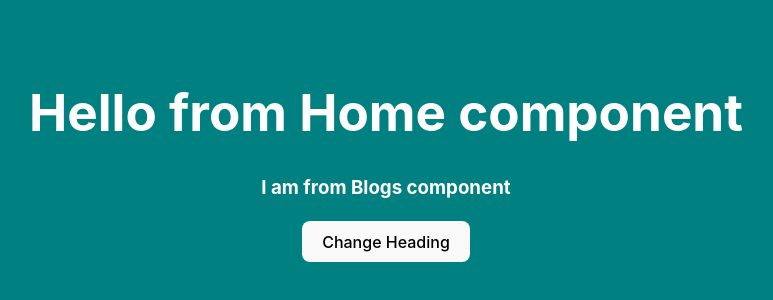
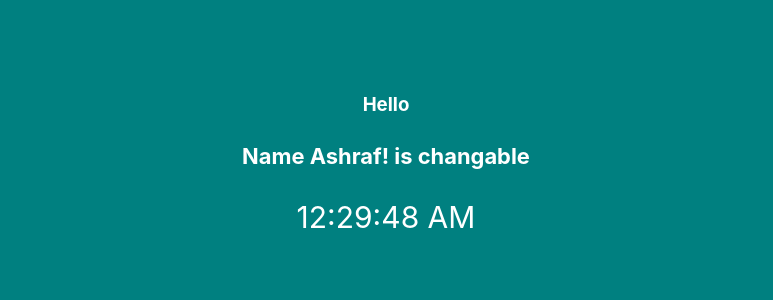
Before and after one commit to ashrafbd1496/react-js, a React (Vite) app: page / in a window 1280 px wide. Shown: the part 244-544 px from the top of the page, without its empty margins (254-1027 px from the left). Built offline with nearby package versions, Linux system fonts and the light colour scheme.

Commit message:
added time using setInerval function

```diff
--- a/index.html
+++ b/index.html
@@ -1,4 +1,3 @@
-<!doctype html>
 <html lang="en">
   <head>
     <meta charset="UTF-8" />
--- a/src/App.jsx
+++ b/src/App.jsx
@@ -7,7 +7,7 @@ function App() {
   return (
     <>
       <Home/>
-      <Blogs/>
+      {/* <Blogs/> */}
     </>
   );
 }
--- a/src/componets/Home/Home.css
+++ b/src/componets/Home/Home.css
@@ -2,3 +2,7 @@
   color: #fff;
   font-size: x-larger;
 }
+.time-now{
+  color: #fff;
+  font-size: 30px;
+}
--- a/src/componets/Home/Home.jsx
+++ b/src/componets/Home/Home.jsx
@@ -1,10 +1,42 @@
 import "./Home.css";
+import React, { useState, useEffect } from "react";
 
-function Home(){
-    return(
-        <div>
-            <h1 className="heading">Hello from Home component</h1>
-        </div>
-    )
+function Home() {
+  const [timeNow, setTimeNow] = useState(new Date().toLocaleTimeString());
+  // Effect to update the time every second
+  useEffect(() => {
+    const intervalId = setInterval(() => {
+      setTimeNow(new Date().toLocaleTimeString());
+    }, 1000);
+
+    // Cleanup function to clear the interval when the component unmounts
+    return () => clearInterval(intervalId);
+  }, []);
+
+  /*
+    element = {
+        type: 'h1',
+        props: {
+            className: 'heading'
+            tabIndex: 0,
+            children: 'Allahu AKbar'
+        }
+    }
+    */
+  //write jsx and pass parameter by sumit
+  function getGreeting(user) {
+    //user is parameter
+    if (user) {
+      return <h3>Name {user}! is changable</h3>;
+    }
+    return <h3>Hello Stranger</h3>;
+  }
+  const element2 = <h3>Hello {getGreeting("Ashraf")}</h3>; //remove argument asrhaf -Stranger will show
+  return (
+    <div>
+      {element2}
+      <span className="time-now">{timeNow}</span>
+    </div>
+  );
 }
 export default Home;
```
